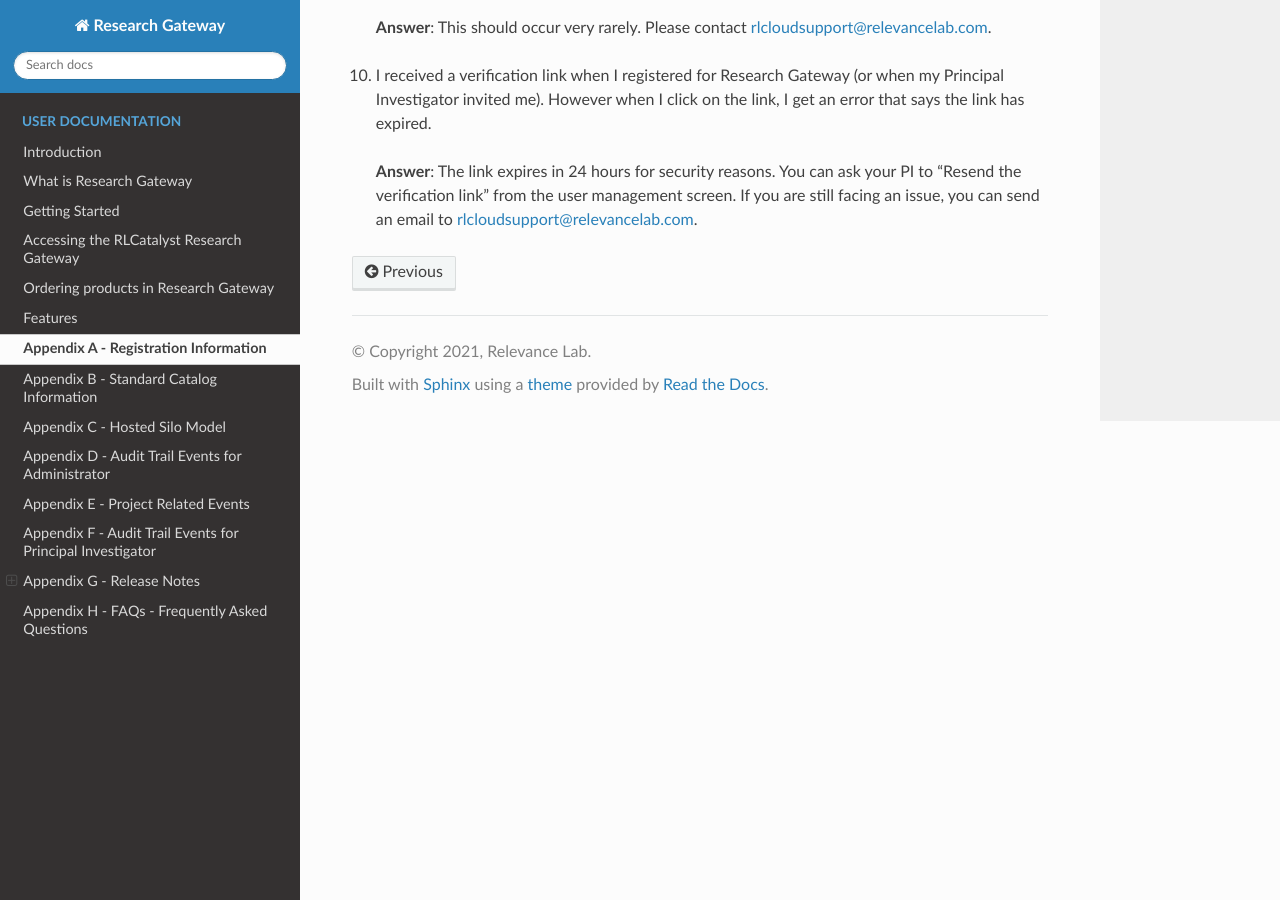
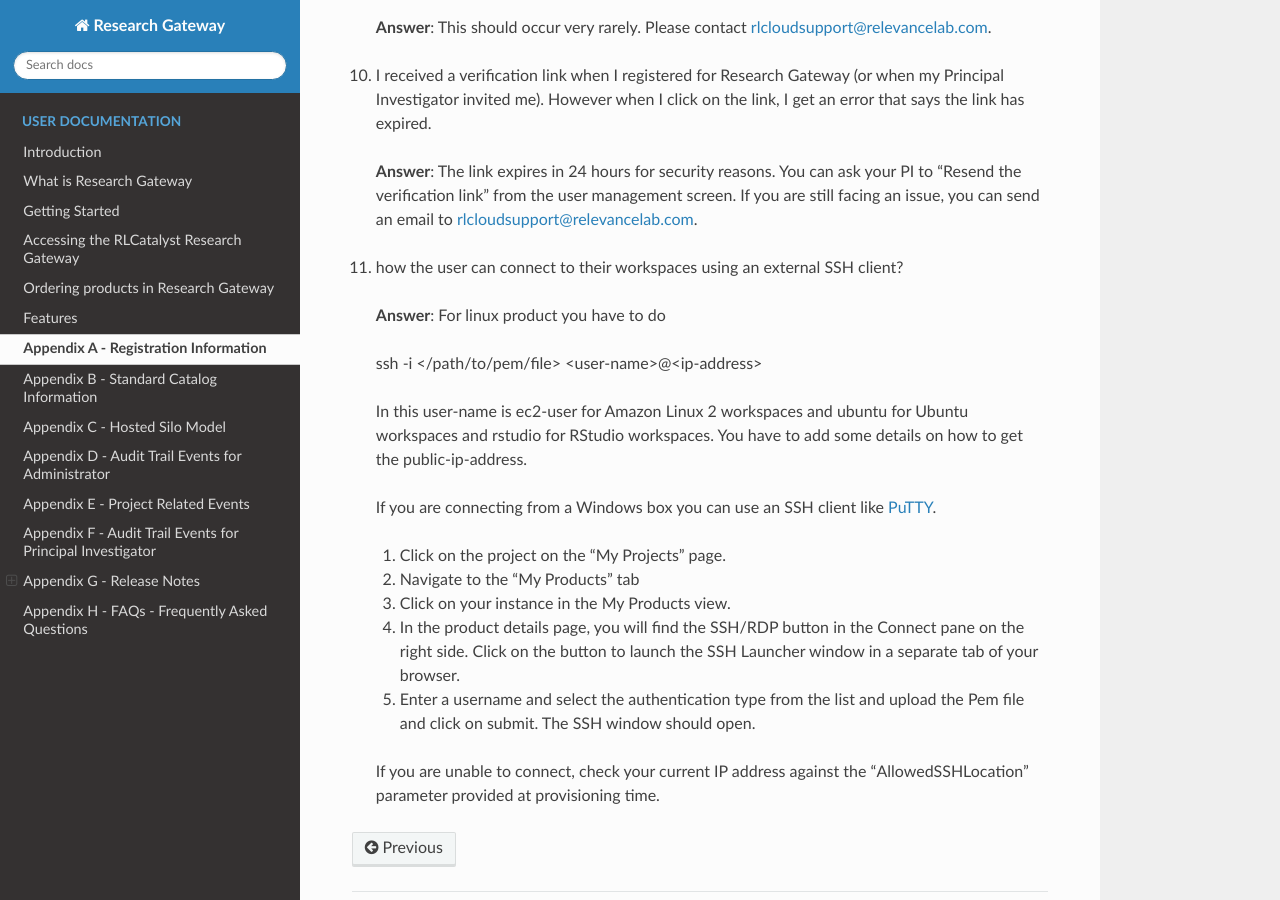
Before and after one commit to RLOpenCatalyst/rg-doc, a Sphinx documentation site: the page built from source/Appendices.rst, in a window 1280 px wide and 900 px high, scrolled down 25302 px. Built offline with Sphinx 7.4.7 and the Read the Docs theme 2.0.0, drawn with Linux system fonts in a browser that asks for light colours.

Commit message:
changes for faq 1.13.0

```diff
--- a/source/Appendices.rst
+++ b/source/Appendices.rst
@@ -142,3 +142,22 @@ Appendix H - FAQs - Frequently Asked Questions
 10. I received a verification link when I registered for Research Gateway (or when my Principal Investigator invited me). However when I click on the link, I get an error that says the link has expired.
 
  **Answer**:  The link expires in 24 hours for security reasons. You can ask your PI to "Resend the verification link" from the user management screen. If you are still facing an issue, you can send an email to rlcloudsupport@relevancelab.com.
+
+11. how the user can connect to their workspaces using an external SSH client?
+
+ **Answer**: For linux product you have to do
+
+ ssh -i </path/to/pem/file>  <user-name>@<ip-address>
+
+ In this user-name is ec2-user for Amazon Linux 2 workspaces and ubuntu for Ubuntu workspaces and rstudio for RStudio workspaces.
+ You have to add some details on how to get the public-ip-address.
+
+ If you are connecting from a Windows box you can use an SSH client like `PuTTY <https://docs.aws.amazon.com/AWSEC2/latest/UserGuide/putty.html>`_.
+
+ 1. Click on the project on the “My Projects” page.
+ 2. Navigate to the “My Products” tab
+ 3. Click on your instance in the My Products view.
+ 4. In the product details page, you will find the SSH/RDP button in the Connect pane on the right side. Click on the button to launch the SSH Launcher window in a separate tab of your browser.
+ 5. Enter a username and select the authentication type from the list and upload the Pem file and click on submit. The SSH window should open.
+
+ If you are unable to connect, check your current IP address against the “AllowedSSHLocation” parameter provided at provisioning time.
--- a/source/DockerEC2linux.rst
+++ b/source/DockerEC2linux.rst
@@ -41,7 +41,7 @@ Steps to connect
 
 You can connect to your Docker on Amazon EC2-Linux Instance through the RLCatalyst Research Gateway or via an external SSH client. If you are connecting from a Linux box use the following command:
 
-If you are connecting from a Windows box you can use an SSH client like PuTTY.
+If you are connecting from a Windows box you can use an SSH client like `PuTTY <https://docs.aws.amazon.com/AWSEC2/latest/UserGuide/putty.html>`_.
 
 1. Click on the project on the “My Projects” page.
 2. Navigate to the “My Products” tab
--- a/source/MySql.rst
+++ b/source/MySql.rst
@@ -49,7 +49,7 @@ Steps to connect
 
 You can connect to your EC2 instance through the RLCatalyst Research Gateway or via an external SSH client. If you are connecting from a Linux box use the following command:
 
-If you are connecting from a Windows box you can use an SSH client like PuTTY.
+If you are connecting from a Windows box you can use an SSH client like `PuTTY <https://docs.aws.amazon.com/AWSEC2/latest/UserGuide/putty.html>`_.
 
 1. Click on the project on the “My Projects” page.
 2. Navigate to the “My Products” tab
--- a/source/linux.rst
+++ b/source/linux.rst
@@ -41,9 +41,9 @@ Estimated time to provision - 10 minutes
 Steps to connect
 ----------------
 
-You can connect to your EC2 instance through the RLCatalyst Research Gateway or via an external SSH client. If you are connecting from a Linux box use the following command: ssh -i <your_username>@<host_ip_address>
+You can connect to your EC2 instance through the RLCatalyst Research Gateway or via an external SSH client. If you are connecting from a Linux box use the following command: ssh -i <pem-file-path> <your_username>@<host_ip_address>
 
-If you are connecting from a Windows box you can use an SSH client like PuTTY.
+If you are connecting from a Windows box you can use an SSH client like `PuTTY <https://docs.aws.amazon.com/AWSEC2/latest/UserGuide/putty.html>`_ .
 
 1. Click on the project on the “My Projects” page.
 2. Navigate to the “My Products” tab
--- a/source/ubuntu.rst
+++ b/source/ubuntu.rst
@@ -38,9 +38,9 @@ Estimated time to provision - 10 minutes
 Steps to connect
 ----------------
 
-You can connect to your EC2 instance through the RLCatalyst Research Gateway or via an external SSH client. If you are connecting from a Linux box use the following command: ssh -i ubuntu@<host_ip_address> Eg: ssh -i mynewkeypair.pem ubuntu@53.54.55.56
+You can connect to your EC2 instance through the RLCatalyst Research Gateway or via an external SSH client. If you are connecting from a Linux box use the following command: ssh -i <pem-file-path> ubuntu@<host_ip_address> Eg: ssh -i mynewkeypair.pem ubuntu@53.54.55.56
 
-If you are connecting from a Windows box you can use an SSH client like PuTTY.
+If you are connecting from a Windows box you can use an SSH client like `PuTTY <https://docs.aws.amazon.com/AWSEC2/latest/UserGuide/putty.html>`_.
 
 1. Click on the project on the “My Projects” page.
 2. Navigate to the “My Products” tab
```
